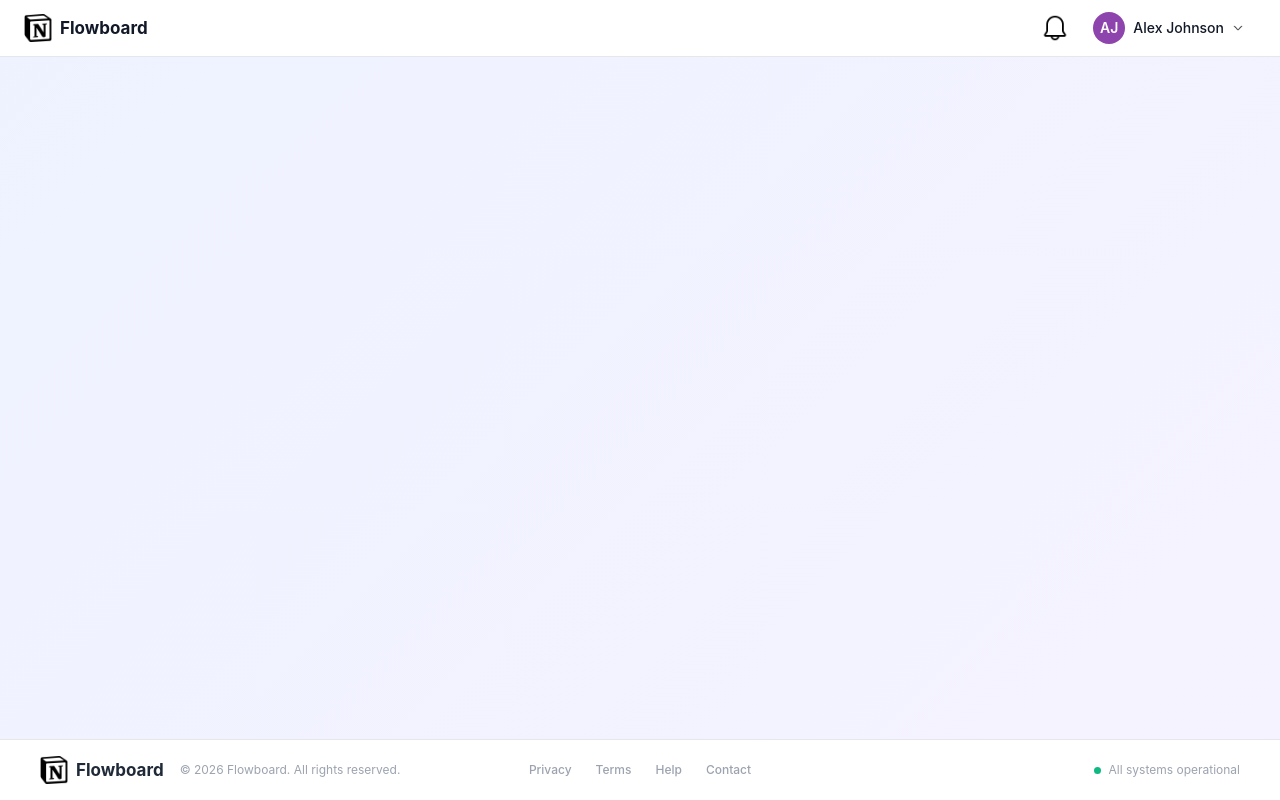
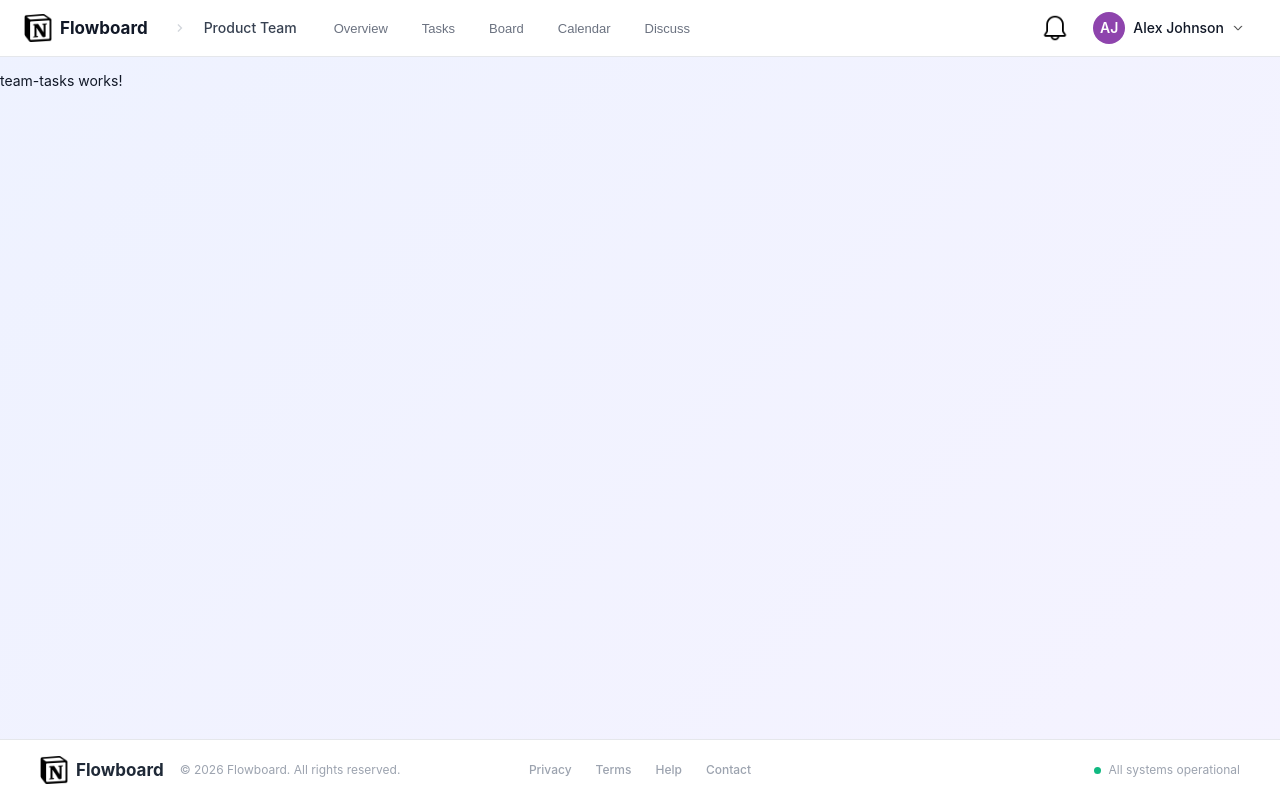
Before and after one commit to KhoaKhoa811/flowboard-ui, an Angular app: page /team-details/1/tasks in a window 1280 px wide. Before the commit this address led to /. Built offline with nearby package versions, Linux system fonts and the light colour scheme.

Commit message:
refactor: implement team tasks navigation in header section

```diff
--- a/src/app/app.routes.ts
+++ b/src/app/app.routes.ts
@@ -23,6 +23,10 @@ export const routes: Routes = [
                 path: 'overview',
                 loadComponent: () => import('./features/team-details/team-overview/team-overview').then(m => m.TeamOverview)
             },
+            {
+                path: 'tasks',
+                loadComponent: () => import('./features/team-details/team-tasks/team-tasks').then(m => m.TeamTasks)
+            }
         ]
     }
 ];
--- a/src/app/features/header/header.html
+++ b/src/app/features/header/header.html
@@ -7,11 +7,11 @@
             <div class="team-detail-section">
                 <mat-icon>chevron_right</mat-icon>
                 <h2 class="team-title">Product Team</h2>
-                <button class="selected">Overview</button>
-                <button>Tasks</button>
-                <button>Board</button>
-                <button>Calendar</button>
-                <button>Discuss</button>
+                <button routerLinkActive="selected" [routerLink]="['/team-details', 'abczyx', 'overview']">Overview</button>
+                <button routerLinkActive="selected" [routerLink]="['/team-details', 'abczyx', 'tasks']">Tasks</button>
+                <button routerLinkActive="selected">Board</button>
+                <button routerLinkActive="selected">Calendar</button>
+                <button routerLinkActive="selected">Discuss</button>
             </div>
         }
     </div>
--- /dev/null
+++ b/src/app/features/team-details/team-tasks/team-tasks.html
@@ -0,0 +1 @@
+<p>team-tasks works!</p>
--- /dev/null
+++ b/src/app/features/team-details/team-tasks/team-tasks.ts
@@ -0,0 +1,9 @@
+import { Component } from '@angular/core';
+
+@Component({
+  selector: 'app-team-tasks',
+  imports: [],
+  templateUrl: './team-tasks.html',
+  styleUrl: './team-tasks.scss',
+})
+export class TeamTasks {}
```
Also changed, not shown: src/app/features/team-details/team-tasks/team-tasks.scss (added), 1 other file (tests, documents, lock files or other folders).
